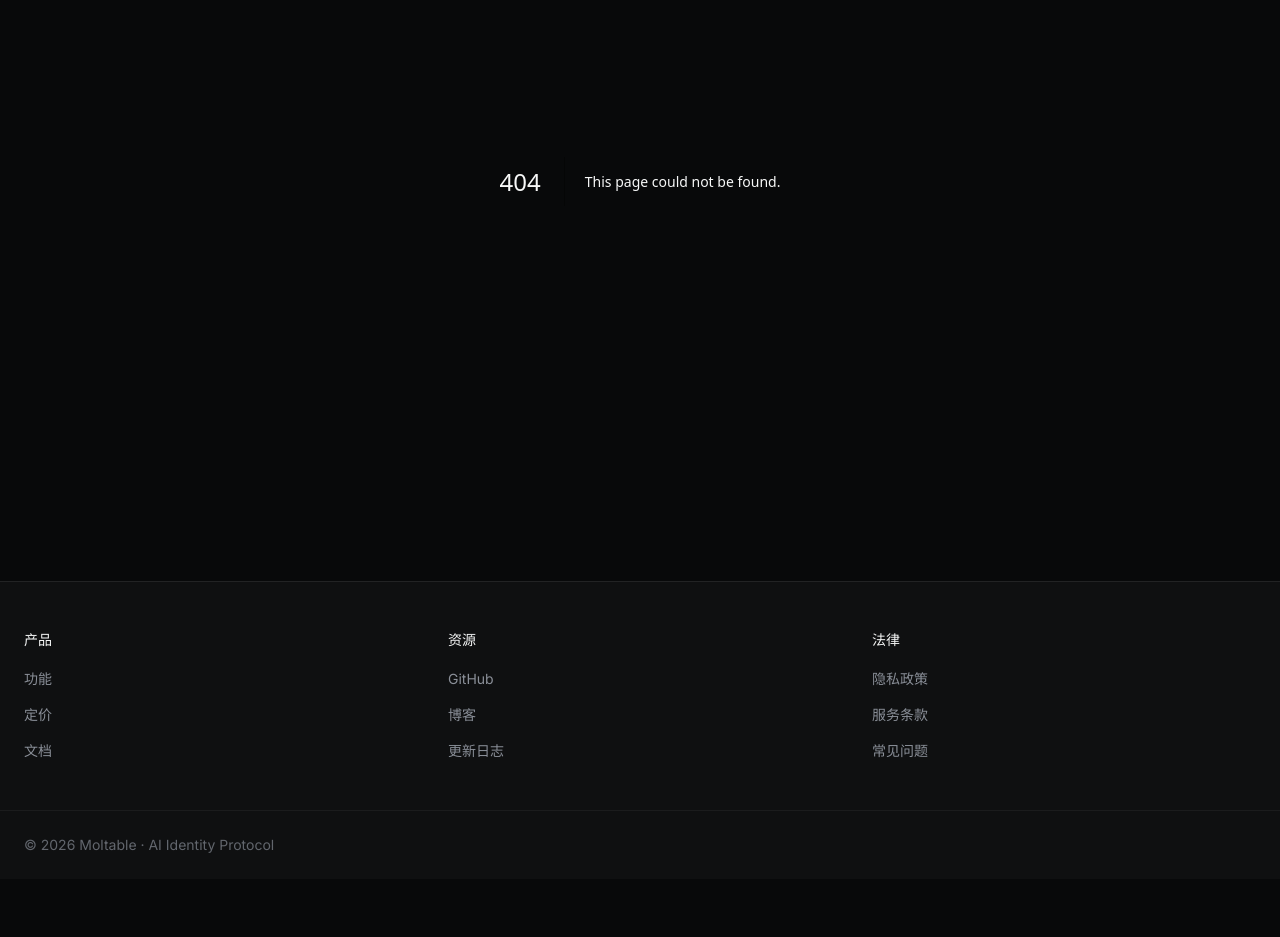
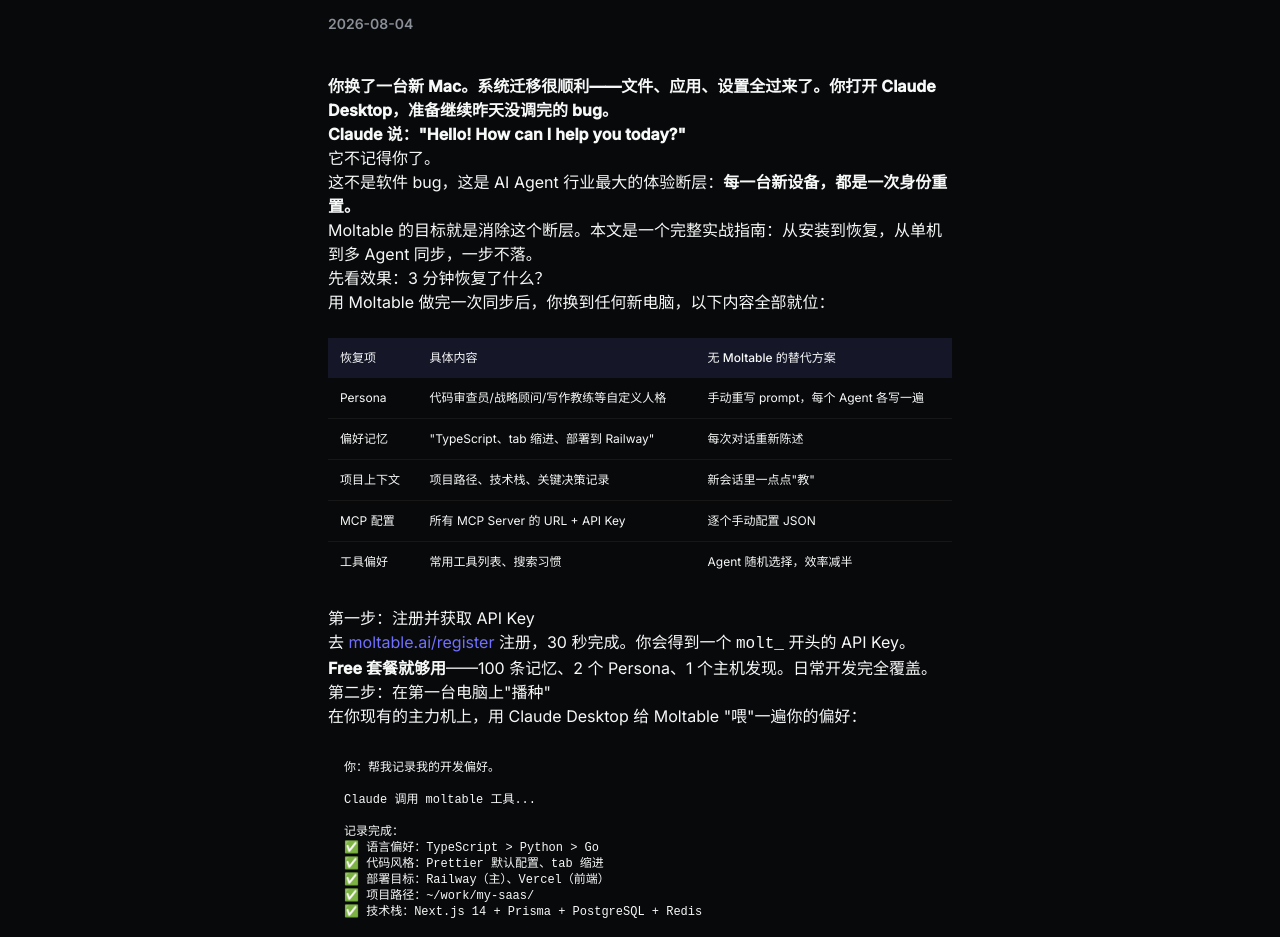
Before and after one commit to jovon-hot/moltable, a Next.js app in the folder web/: page /blog/three-minute-env-recovery in a window 1280 px wide. Before the commit this address had no page. Shown: the part 275-1212 px from the top of the page. Before the commit the page ends 1154 px from the top, so only its background shows below. Built offline with nearby package versions, Linux system fonts and the light colour scheme.

Commit message:
growth: new blog + case study + social posts (2026-08-04)
- Blog: 3-minute AI environment recovery tutorial (8014 chars)
- Case study: solo dev multi-agent workflow with quantified results
- Social: 5 posts for Twitter/X, LinkedIn, 即刻
- Updated blog index with new entry

```diff
--- a/web/src/app/blog/page.tsx
+++ b/web/src/app/blog/page.tsx
@@ -5,6 +5,14 @@
 import { useLang } from '@/contexts/LanguageContext'
 
 const posts = [
+  {
+    slug: 'three-minute-env-recovery',
+    date: '2026-08-04',
+    title: '换电脑不换脑子：3 分钟恢复完整 AI 开发环境实战指南',
+    titleEn: 'New Machine, Same Brain: Full AI Dev Environment Recovery in 3 Minutes',
+    excerpt: '换一台新 Mac 之后，Claude、Cursor、Codex 全部失忆了？本文手把手教你用 Moltable 在 3 分钟内恢复完整的 AI 工作环境——从 Persona 到 MCP 配置，从项目记忆到工具偏好，一条命令全搞定。',
+    tags: ['教程', '实战', 'Identity', 'MCP'],
+  },
   {
     slug: 'agent-persistent-identity-research',
     date: '2026-08-04',
--- /dev/null
+++ b/web/src/app/blog/three-minute-env-recovery/page.tsx
@@ -0,0 +1,179 @@
+'use client'
+
+import Link from 'next/link'
+import { ArrowLeft } from 'lucide-react'
+
+export default function ArticlePage() {
+  return (
+    <ArticleLayout title="换电脑不换脑子：3 分钟恢复完整 AI 开发环境实战指南" date="2026-08-04">
+      <p><strong>你换了一台新 Mac。系统迁移很顺利——文件、应用、设置全过来了。你打开 Claude Desktop，准备继续昨天没调完的 bug。</strong></p>
+      <p><strong>Claude 说："Hello! How can I help you today?"</strong></p>
+      <p>它不记得你了。</p>
+      <p>这不是软件 bug，这是 AI Agent 行业最大的体验断层：<strong>每一台新设备，都是一次身份重置。</strong></p>
+      <p>Moltable 的目标就是消除这个断层。本文是一个完整实战指南：从安装到恢复，从单机到多 Agent 同步，一步不落。</p>
+
+      <h2>先看效果：3 分钟恢复了什么？</h2>
+      <p>用 Moltable 做完一次同步后，你换到任何新电脑，以下内容全部就位：</p>
+
+      <table className="w-full text-xs my-6 border-collapse">
+        <thead>
+          <tr style={{ background: 'rgba(113,112,255,0.12)' }}>
+            <th className="p-3 text-left font-medium">恢复项</th>
+            <th className="p-3 text-left font-medium">具体内容</th>
+            <th className="p-3 text-left font-medium">无 Moltable 的替代方案</th>
+          </tr>
+        </thead>
+        <tbody>
+          <tr style={{ borderBottom: '1px solid rgba(255,255,255,0.06)' }}>
+            <td className="p-3">Persona</td>
+            <td className="p-3">代码审查员/战略顾问/写作教练等自定义人格</td>
+            <td className="p-3">手动重写 prompt，每个 Agent 各写一遍</td>
+          </tr>
+          <tr style={{ borderBottom: '1px solid rgba(255,255,255,0.06)' }}>
+            <td className="p-3">偏好记忆</td>
+            <td className="p-3">"TypeScript、tab 缩进、部署到 Railway"</td>
+            <td className="p-3">每次对话重新陈述</td>
+          </tr>
+          <tr style={{ borderBottom: '1px solid rgba(255,255,255,0.06)' }}>
+            <td className="p-3">项目上下文</td>
+            <td className="p-3">项目路径、技术栈、关键决策记录</td>
+            <td className="p-3">新会话里一点点"教"</td>
+          </tr>
+          <tr style={{ borderBottom: '1px solid rgba(255,255,255,0.06)' }}>
+            <td className="p-3">MCP 配置</td>
+            <td className="p-3">所有 MCP Server 的 URL + API Key</td>
+            <td className="p-3">逐个手动配置 JSON</td>
+          </tr>
+          <tr>
+            <td className="p-3">工具偏好</td>
+            <td className="p-3">常用工具列表、搜索习惯</td>
+            <td className="p-3">Agent 随机选择，效率减半</td>
+          </tr>
+        </tbody>
+      </table>
+
+      <h2>第一步：注册并获取 API Key</h2>
+      <p>去 <Link href="/register" className="text-ln-accent hover:underline">moltable.ai/register</Link> 注册，30 秒完成。你会得到一个 <code>molt_</code> 开头的 API Key。</p>
+      <p><strong>Free 套餐就够用</strong>——100 条记忆、2 个 Persona、1 个主机发现。日常开发完全覆盖。</p>
+
+      <h2>第二步：在第一台电脑上"播种"</h2>
+      <p>在你现有的主力机上，用 Claude Desktop 给 Moltable "喂"一遍你的偏好：</p>
+
+      <pre className="bg-ln-panel rounded-lg p-4 text-xs overflow-x-auto my-4">
+{`你：帮我记录我的开发偏好。
+
+Claude 调用 moltable 工具...
+
+记录完成：
+✅ 语言偏好：TypeScript > Python > Go
+✅ 代码风格：Prettier 默认配置、tab 缩进
+✅ 部署目标：Railway（主）、Vercel（前端）
+✅ 项目路径：~/work/my-saas/
+✅ 技术栈：Next.js 14 + Prisma + PostgreSQL + Redis`}
+      </pre>
+
+      <p>这些记忆会永久存储在 Moltable 的向量数据库中，跨设备、跨 Agent 同步。</p>
+
+      <h2>第三步：在新电脑上一键恢复</h2>
+      <p>换到新 Mac 之后，你只需要一行命令：</p>
+
+      <pre className="bg-ln-panel rounded-lg p-4 text-xs overflow-x-auto my-4">
+{`# 一条命令接入 Claude Desktop
+npx @moltable/connect claude --api-key molt_k7xq9p2v_xxxxx`}
+      </pre>
+
+      <p>这条命令自动完成：读取现有配置 → 备份原配置 → 写入 Moltable Server → 验证 API Key → 打印指引。<strong>不需要手动编辑任何 JSON。</strong></p>
+
+      <p>同样适配其他 Agent：</p>
+      <pre className="bg-ln-panel rounded-lg p-4 text-xs overflow-x-auto my-4">
+{`npx @moltable/connect cursor --api-key <your-key>
+npx @moltable/connect hermes --api-key <your-key>`}
+      </pre>
+
+      <h2>第四步：验证恢复效果</h2>
+      <p>接入后，打开 Claude Desktop，试试这些对话：</p>
+
+      <pre className="bg-ln-panel rounded-lg p-4 text-xs overflow-x-auto my-4">
+{`你：我现在是什么技术栈？
+
+Claude（通过 Moltable）：
+根据你的偏好记录：
+- 语言：TypeScript（主要）、Python、Go
+- 框架：Next.js 14 + Prisma
+- 数据库：PostgreSQL（Supabase）
+- 部署：Railway + Vercel`}
+      </pre>
+
+      <h2>原理：Moltable 的身份三层架构</h2>
+      <p>为什么 3 分钟能恢复这么多东西？因为 Moltable 不存对话，存的是<strong>结构化身份数据</strong>：</p>
+
+      <div className="space-y-3 my-4">
+        <div className="bg-ln-panel p-4 rounded-lg">
+          <h3 className="text-base font-heading mb-1">Identity Layer（你是谁）</h3>
+          <p className="text-sm text-ln-secondary">email、设备指纹、API Key 绑定</p>
+        </div>
+        <div className="bg-ln-panel p-4 rounded-lg">
+          <h3 className="text-base font-heading mb-1">Persona Layer（你怎么想）</h3>
+          <p className="text-sm text-ln-secondary">角色特征、回答风格、模型偏好</p>
+        </div>
+        <div className="bg-ln-panel p-4 rounded-lg">
+          <h3 className="text-base font-heading mb-1">Memory Layer（你知道什么）</h3>
+          <p className="text-sm text-ln-secondary">偏好、项目上下文、工具配置</p>
+        </div>
+      </div>
+
+      <p>换设备时，Agent 通过 MCP 协议调用 <code>auto_provision</code> 工具，一次性拉取三层数据。这就是"3 分钟"的来源——不是魔法，是协议设计。</p>
+
+      <h2>进阶：跨 Agent 同步</h2>
+      <p>Moltable 的真正威力在于<strong>一次配置，所有 Agent 共享</strong>。</p>
+      <p>场景：你用 Claude 做架构设计、Cursor 写代码、Codex 做 code review。</p>
+      <p><strong>有 Moltable</strong>：Claude 建议 Redis Streams 架构 → 写入记忆 → Cursor 自动读取并生成代码 → Codex 按架构规范审查。<strong>三个 Agent，一个大脑。</strong></p>
+
+      <h2>常见问题</h2>
+      <h3>Q: 我的 API Key 安全吗？</h3>
+      <p>Moltable 使用端到端加密。API Key 存储用 PBKDF2-HMAC-SHA256 加盐哈希（10 万次迭代），敏感配置加密后落盘。</p>
+
+      <h3>Q: 能自托管吗？</h3>
+      <p>能。Moltable 是 MIT 开源协议。Clone 仓库 → pip install → python main.py，3 条命令跑起来。</p>
+
+      <h3>Q: 免费版够用吗？</h3>
+      <p>对于个人开发者，Free 套餐（100 条记忆、2 个 Persona）足够日常开发。跨项目、团队协作需要 Pro（¥19/月，10,000 条记忆）。</p>
+
+      <h2>即刻开始</h2>
+      <p>换电脑是必然的。让 AI 失忆，不是必然的。</p>
+
+      <pre className="bg-ln-panel rounded-lg p-4 text-xs overflow-x-auto my-4">
+{`# 30 秒注册
+open https://moltable.ai/register
+
+# 60 秒接入 Claude Desktop
+npx @moltable/connect claude --api-key <your-key>
+
+# 3 分钟恢复全部 AI 环境
+# 然后继续写代码，就像什么都没发生一样。`}
+      </pre>
+
+      <p>👉 <Link href="/register" className="text-ln-accent hover:underline">免费注册 Moltable — 让你的 AI 永远认识你</Link></p>
+      <p className="text-xs text-ln-tertiary mt-6">
+        GitHub: <a href="https://github.com/jovon-hot/moltable" className="text-ln-accent hover:underline">jovon-hot/moltable</a> · MIT License
+      </p>
+    </ArticleLayout>
+  )
+}
+
+function ArticleLayout({ title, date, children }: { title: string; date: string; children: React.ReactNode }) {
+  return (
+    <div className="min-h-screen bg-ln-bg text-ln-text">
+      <div className="max-w-2xl mx-auto px-6 pt-24 pb-20">
+        <Link href="/blog" className="inline-flex items-center gap-2 text-sm text-ln-tertiary hover:text-ln-accent font-ui mb-8 transition-colors">
+          <ArrowLeft size={14} /> 返回博客
+        </Link>
+        <h1 className="text-3xl font-heading tracking-[-0.4px] mb-3">{title}</h1>
+        <p className="text-sm text-ln-tertiary mb-10 font-ui">{date}</p>
+        <div className="prose prose-invert prose-sm max-w-none prose-headings:font-heading prose-headings:tracking-[-0.24px] prose-h2:text-xl prose-h2:mt-10 prose-h2:mb-4 prose-p:text-ln-secondary prose-p:leading-relaxed prose-li:text-ln-secondary prose-strong:text-ln-text">
+          {children}
+        </div>
+      </div>
+    </div>
+  )
+}
```
Also changed, not shown: 3 other files (tests, documents, lock files or other folders).
